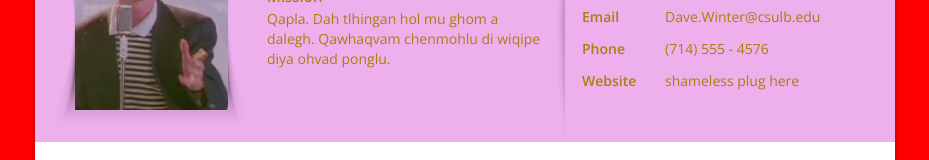
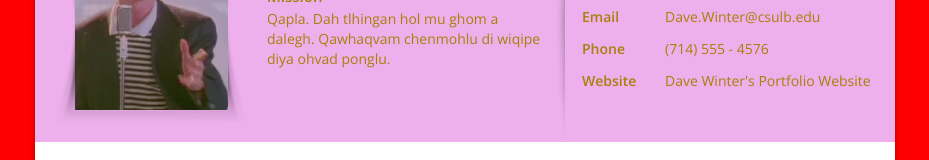
Before and after one commit to dauidus/Fall-2023-github-workshop-4, a plain HTML site: page index.html in a window 1280 px wide. Shown: the part 228-388 px from the top of the page, without its empty margins (175-1104 px from the left). Drawn offline with nearby package versions, Linux system fonts and the light colour scheme; some packages are replaced by stand-ins of ours.

Commit message:
added portfolio website

```diff
--- a/index.html
+++ b/index.html
@@ -78,7 +78,7 @@
                         <li><label>Address</label><span>1250 Bellflower Blvd<br />Long Beach, CA 90840</span></li>
                         <li><label>Email</label><span class="word-wrap">Dave.Winter@csulb.edu</span></li>
                         <li><label>Phone</label><span>(714) 555 - 4576</span></li>
-                        <li><label>Website</label><span class="word-wrap">shameless plug here</span></li>
+                        <li><label>Website</label><span class="word-wrap"><a href="https://www.youtube.com/watch?v=tmY-G6sngk8&ab_channel=Ziklon">Dave Winter's Portfolio Website</a></span></li>
                     </ul>
                     <!-- /Personal info section -->
 
```
